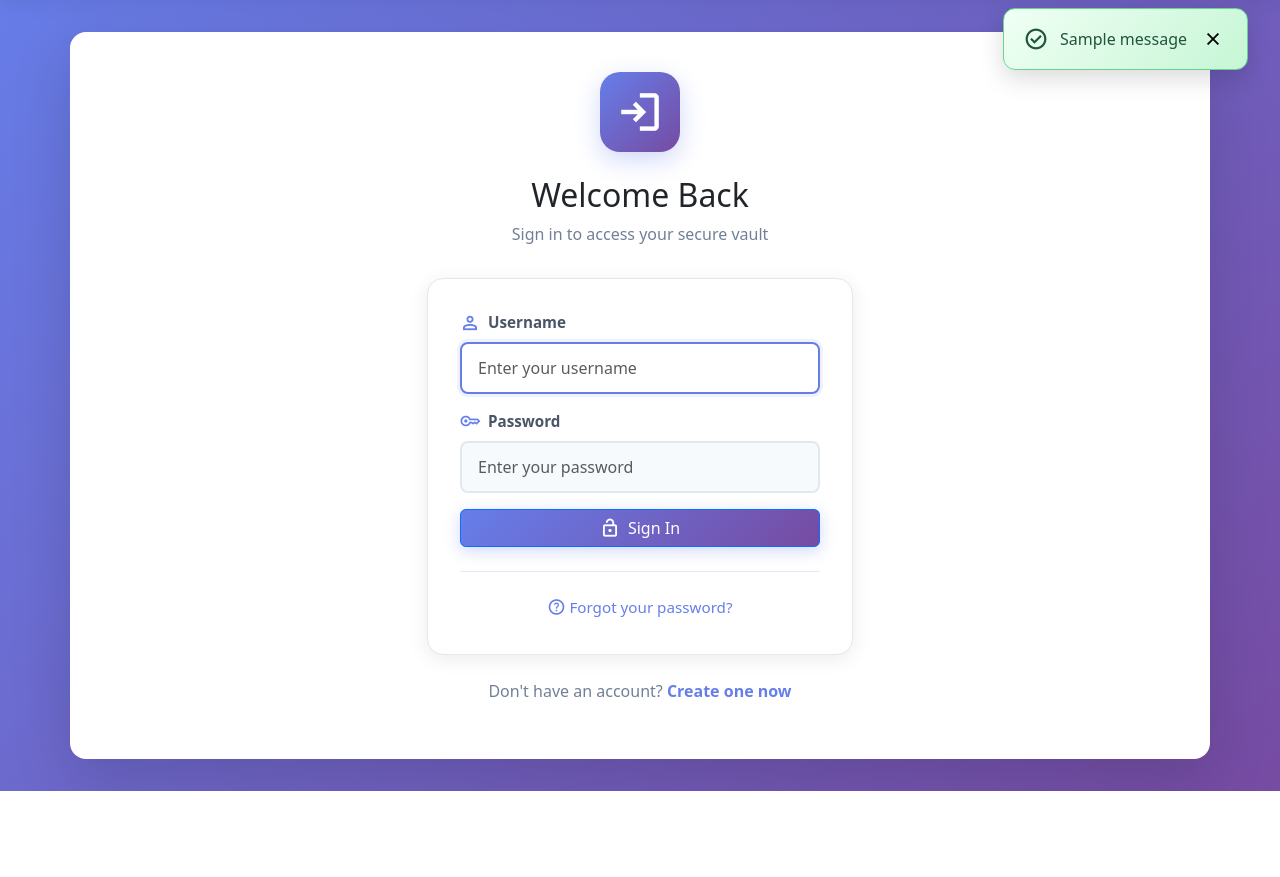
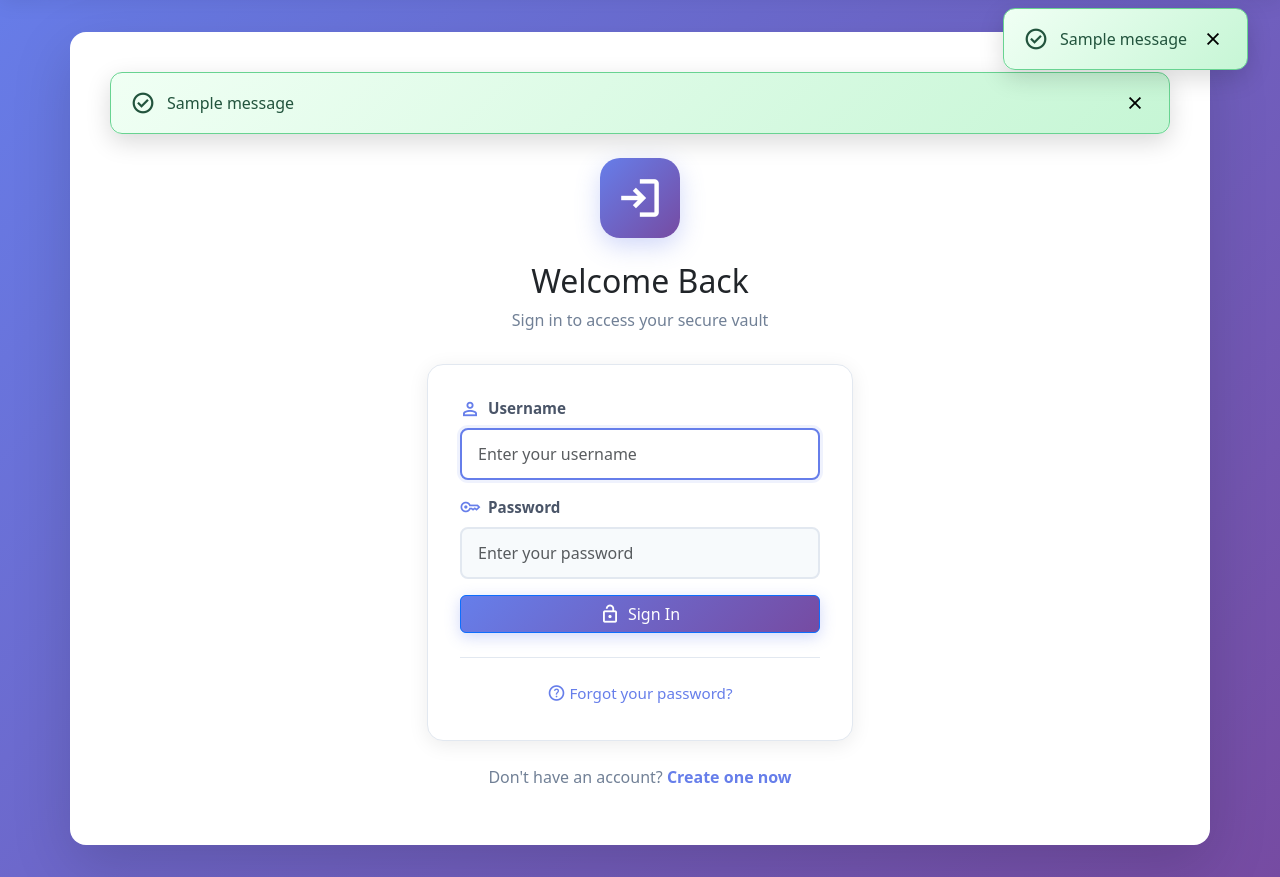
Before and after one commit to vedasm/AuthGuard, a Flask app: page /login in a window 1280 px wide. Shown: the part 72-949 px from the top of the page. Before the commit the page ends 863 px from the top, so only its background shows below. Run offline with Flask 3, Linux system fonts and the light colour scheme; tables that the repository leaves empty hold one stand-in row (values such as "Sample post"); one stand-in notice (Sample message) is shown; some libraries are stand-ins or nearby versions.

Commit message:
Update login.html

```diff
--- a/templates/login.html
+++ b/templates/login.html
@@ -5,6 +5,41 @@
 {% endblock %}
 
 {% block main %}
+    <!-- Flash Messages Container -->
+    {% with messages = get_flashed_messages(with_categories=true) %}
+        {% if messages %}
+            <div class="flash-container-inline">
+                {% for category, message in messages %}
+                    {% if category == "error" %}
+                        <div class="flash-message flash-error" role="alert">
+                            <span class="material-symbols-outlined">error</span>
+                            <span>{{ message }}</span>
+                            <button class="flash-close" onclick="this.parentElement.remove()">
+                                <span class="material-symbols-outlined">close</span>
+                            </button>
+                        </div>
+                    {% elif category == "success" %}
+                        <div class="flash-message flash-success" role="alert">
+                            <span class="material-symbols-outlined">check_circle</span>
+                            <span>{{ message }}</span>
+                            <button class="flash-close" onclick="this.parentElement.remove()">
+                                <span class="material-symbols-outlined">close</span>
+                            </button>
+                        </div>
+                    {% else %}
+                        <div class="flash-message flash-info" role="alert">
+                            <span class="material-symbols-outlined">info</span>
+                            <span>{{ message }}</span>
+                            <button class="flash-close" onclick="this.parentElement.remove()">
+                                <span class="material-symbols-outlined">close</span>
+                            </button>
+                        </div>
+                    {% endif %}
+                {% endfor %}
+            </div>
+        {% endif %}
+    {% endwith %}
+
     <div class="container" style="max-width: 450px;">
         <div class="page-header">
             <div class="header-icon">
@@ -155,5 +190,93 @@
         .register-prompt a:hover {
             color: #764ba2;
         }
+
+        /* Flash Messages - Inline Version */
+        .flash-container-inline {
+            width: 100%;
+            margin-bottom: 1.5rem;
+        }
+
+        .flash-message {
+            display: flex;
+            align-items: center;
+            gap: 0.75rem;
+            padding: 1rem 1.25rem;
+            border-radius: 12px;
+            margin-bottom: 0.75rem;
+            box-shadow: 0 4px 12px rgba(0, 0, 0, 0.1);
+            animation: slideIn 0.3s ease;
+            font-weight: 500;
+        }
+
+        .flash-message .material-symbols-outlined {
+            font-size: 24px;
+            flex-shrink: 0;
+        }
+
+        .flash-close {
+            margin-left: auto;
+            background: transparent;
+            border: none;
+            cursor: pointer;
+            padding: 0.25rem;
+            display: flex;
+            align-items: center;
+            border-radius: 6px;
+            transition: background 0.2s ease;
+            flex-shrink: 0;
+        }
+
+        .flash-close:hover {
+            background: rgba(0, 0, 0, 0.1);
+        }
+
+        .flash-close .material-symbols-outlined {
+            font-size: 20px;
+        }
+
+        .flash-error {
+            background: linear-gradient(135deg, #fff5f5 0%, #fed7d7 100%);
+            color: #c53030;
+            border: 1px solid #fc8181;
+        }
+
+        .flash-success {
+            background: linear-gradient(135deg, #f0fff4 0%, #c6f6d5 100%);
+            color: #22543d;
+            border: 1px solid #68d391;
+        }
+
+        .flash-info {
+            background: linear-gradient(135deg, #ebf8ff 0%, #bee3f8 100%);
+            color: #2c5282;
+            border: 1px solid #90cdf4;
+        }
+
+        @keyframes slideIn {
+            from {
+                transform: translateX(-400px);
+                opacity: 0;
+            }
+            to {
+                transform: translateX(0);
+                opacity: 1;
+            }
+        }
+
+        @media (max-width: 576px) {
+            .page-header {
+                margin-bottom: 1.5rem;
+            }
+
+            .form-card {
+                padding: 1.5rem;
+            }
+
+            .flash-message {
+                padding: 0.875rem 1rem;
+                font-size: 0.9rem;
+            }
+        }
     </style>
 {% endblock %}
```
